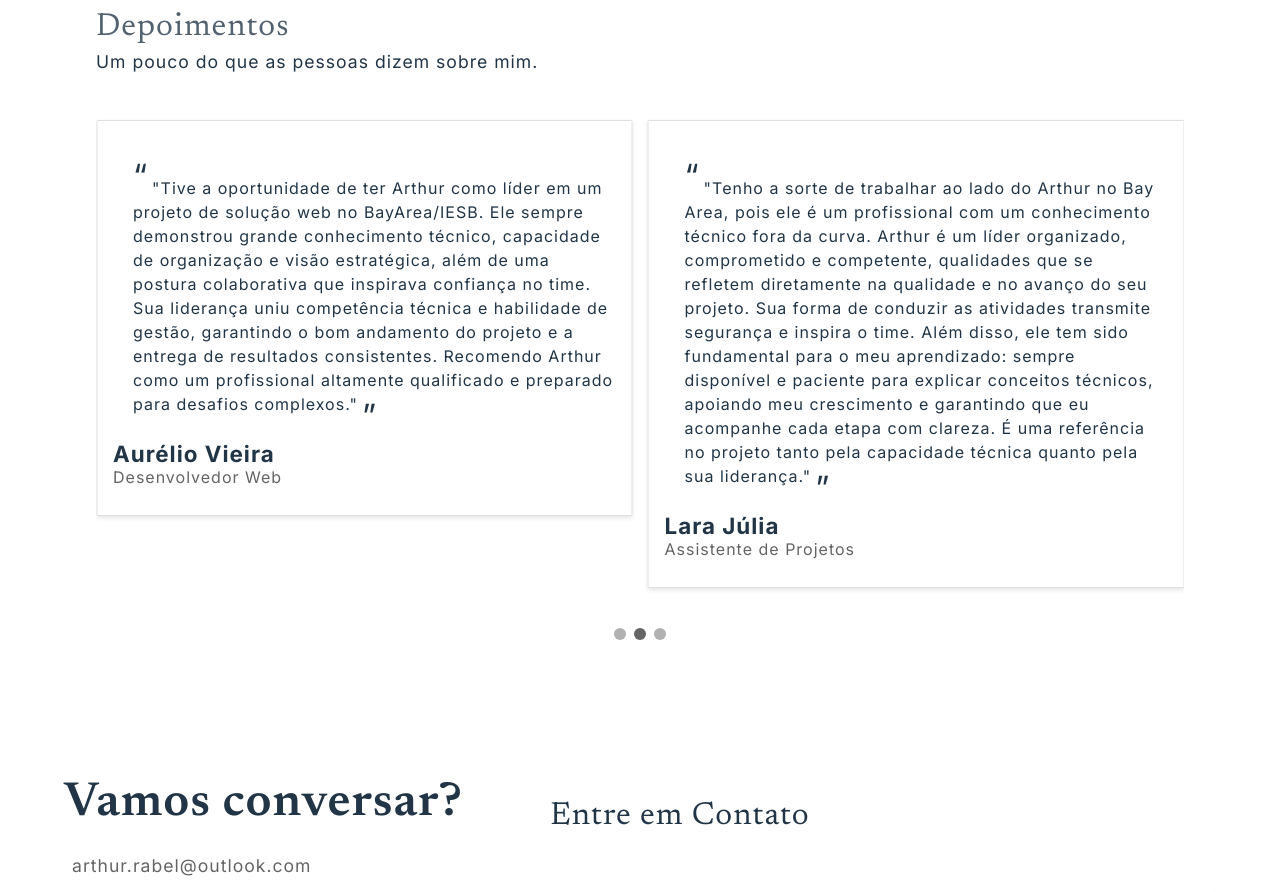
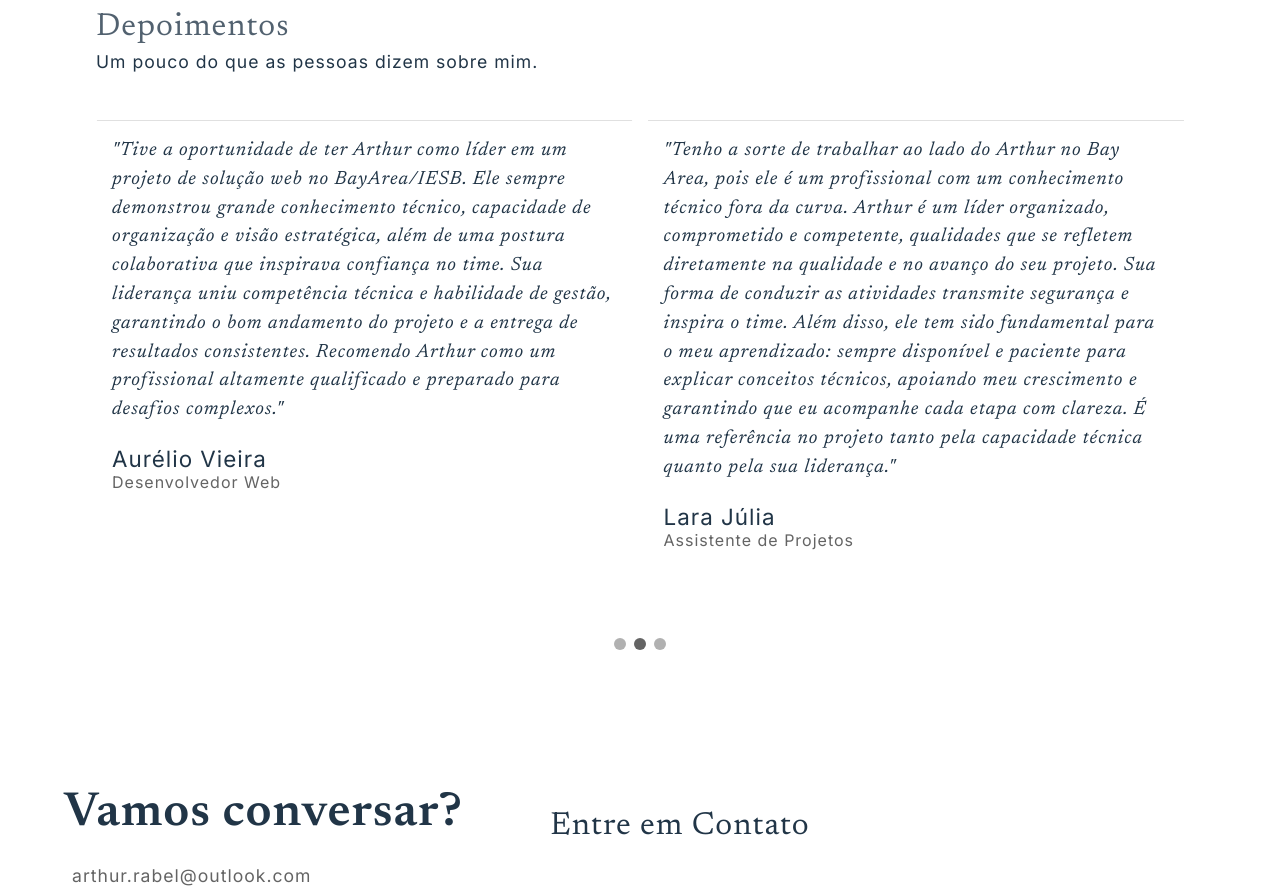
Before and after one commit to ArthurRabel/portfolio, a React (Vite) app: page / in a window 1280 px wide. Shown: the part 3680-4572 px from the top of the page. Built offline with nearby package versions, Linux system fonts and the light colour scheme.

Commit message:
style: use top border only on feedback card

```diff
--- a/src/components/Feedback/FeedbackCard/FeedbackCard.css
+++ b/src/components/Feedback/FeedbackCard/FeedbackCard.css
@@ -1,8 +1,7 @@
 .feedback-card {
   border-radius: 1px;
   padding: 16px;
-  border: 1px solid var(--border-color);
-  box-shadow: 0 2px 4px rgba(0, 0, 0, 0.1);
+  border-top: 1px solid var(--border-color);
   width: 100%;
   max-width: 700px;
   margin: 16px auto;
@@ -14,7 +13,6 @@
 
 .feedback-card__name {
   font-size: 1.4rem;
-  font-weight: bold;
   margin: 0;
 }
 
@@ -24,24 +22,10 @@
 }
 
 .feedback-card__feedback {
-  font-size: 1rem;
+  font-style: italic;
+  font-size: 1.2rem;
+  font-family: "Newsreader", serif;
   color: var(--text-primary);
-  margin: 15px 0 0 20px;
   line-height: 1.5;
+  margin-bottom: 20px;
 }
-
-.feedback-card__feedback::before {
-  content: "“";
-  font-size: 2rem;
-  vertical-align: bottom;
-  margin-right: 4px;
-  color: var(--accent-color);
-}
-
-.feedback-card__feedback::after {
-  content: "”";
-  font-size: 2rem;
-  vertical-align: top;
-  margin-left: 4px;
-  color: var(--accent-color);
-}
```
